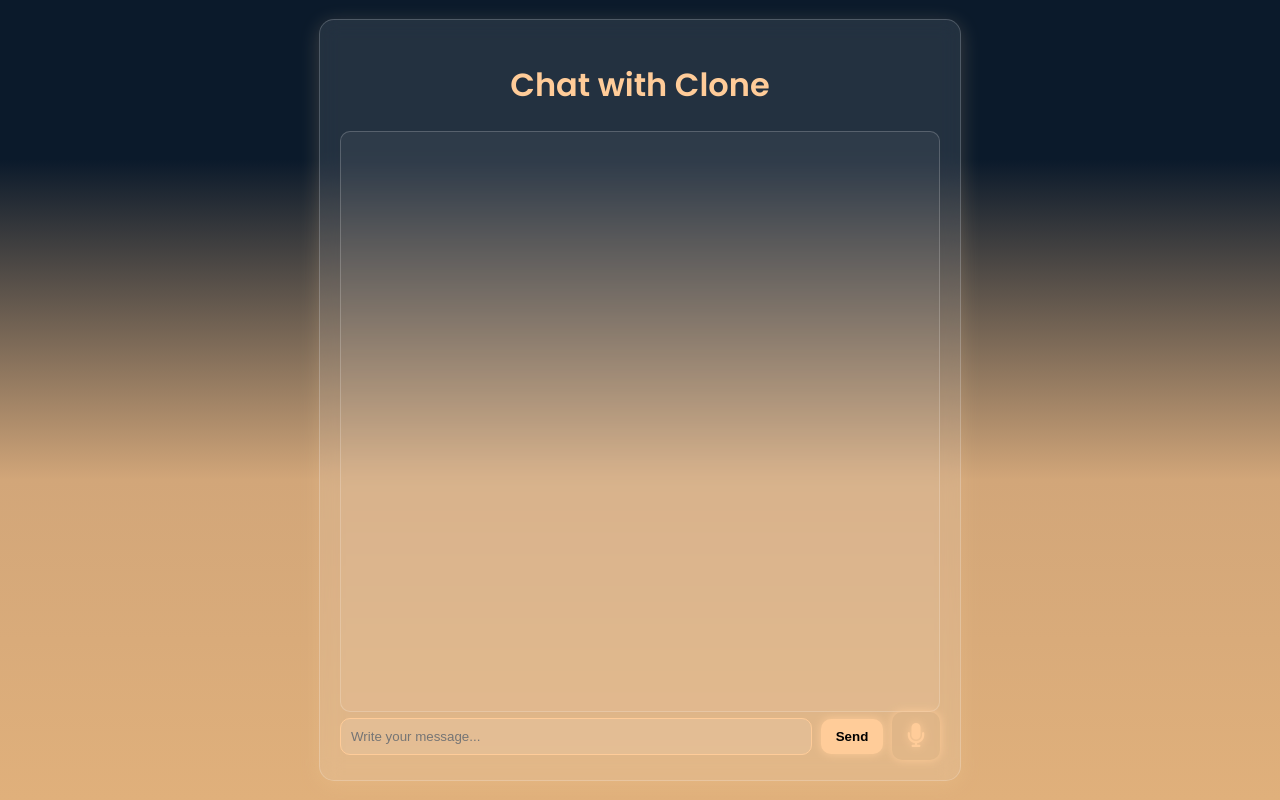
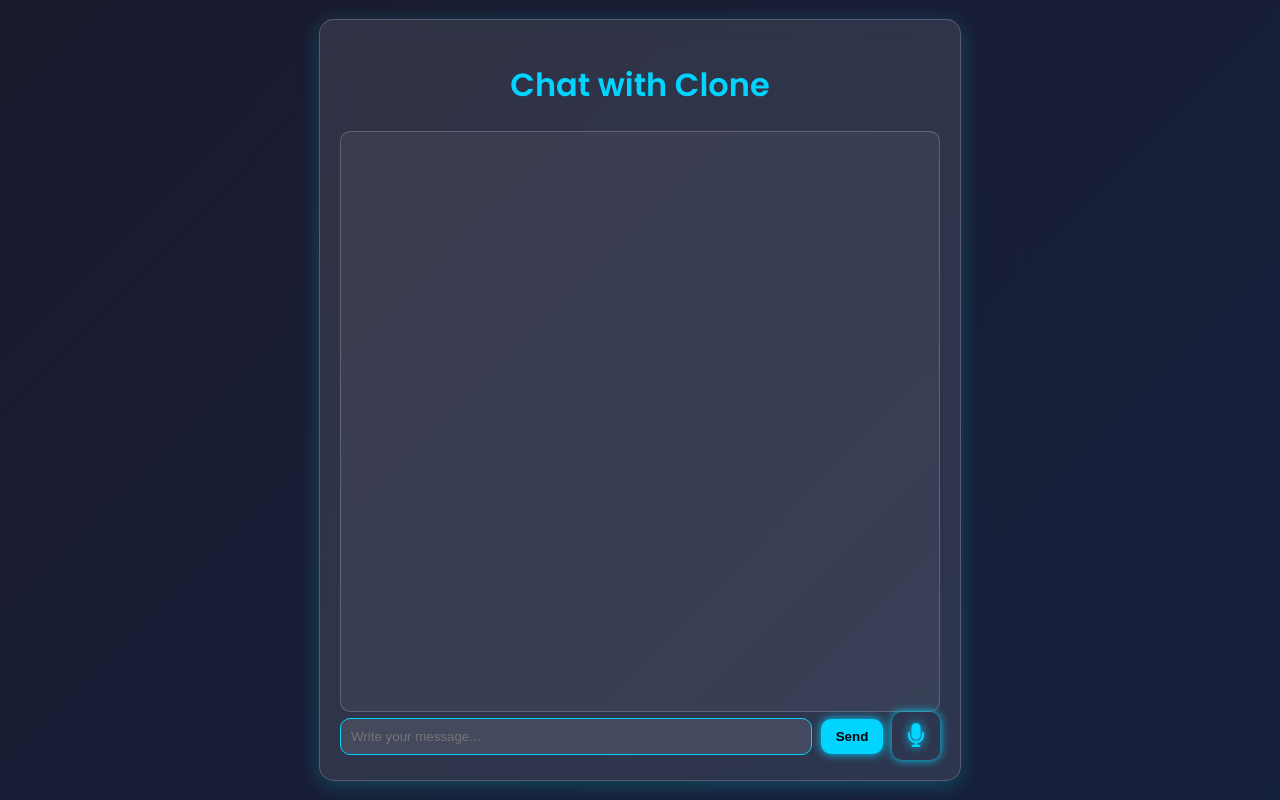
Before and after one commit to KhagendraN/flask-chat-api, a Flask app: page / in a window 1280 px wide. Run offline with Flask 3, Linux system fonts and the light colour scheme.

Commit message:
file modified

```diff
--- a/templates/chat.html
+++ b/templates/chat.html
@@ -5,24 +5,19 @@
     <meta name="viewport" content="width=device-width, initial-scale=1.0">
     <link rel="stylesheet" href="https://cdnjs.cloudflare.com/ajax/libs/font-awesome/6.5.2/css/all.min.css">
     <link rel="shortcut icon" type="web-icon" href="assets/img/logo.png">
-    <title>Chat with Clone</title>
+    <title>Khagendra's clone</title>
     <style>
         @import url('https://fonts.googleapis.com/css2?family=Poppins:wght@300;400;600&display=swap');
 
         body {
             font-family: 'Poppins', sans-serif;
-            height: 100vh;
-            margin: 0;
+            background: linear-gradient(135deg, #1a1a2e, #16213e);
+            color: #ffffff;
             display: flex;
             justify-content: center;
             align-items: center;
-            text-align: center;
-
-            /* Background Gradient: Night Sky to Desert */
-            background: linear-gradient(to bottom, #0b1a2b 20%, #d2a679 60%, #e0b07b 100%);
-            color: #ffffff;
-            position: relative;
-            overflow: hidden;
+            height: 100vh;
+            margin: 0;
         }
 
         .chat-container {
@@ -33,7 +28,7 @@
             backdrop-filter: blur(10px);
             border-radius: 15px;
             border: 1px solid rgba(255, 255, 255, 0.2);
-            box-shadow: 0 4px 20px rgba(255, 215, 160, 0.2);
+            box-shadow: 0 4px 20px rgba(0, 255, 255, 0.2);
             padding: 20px;
             display: flex;
             flex-direction: column;
@@ -41,7 +36,7 @@
 
         h1 {
             text-align: center;
-            color: #ffcc99;
+            color: #00d4ff;
         }
 
         .chat-box {
@@ -63,17 +58,17 @@
         }
 
         .message.user {
-            background: #d2a679;
-            color: #2b1d0e;
+            background: #001f3f;
+            color: #00d4ff;
             align-self: flex-end;
-            border-left: 3px solid #a87c4f;
+            border-left: 3px solid #00d4ff;
         }
 
         .message.bot {
-            background: #e0b07b;
-            color: #4a2c1a;
+            background: #003f1f;
+            color: #00ff99;
             align-self: flex-start;
-            border-left: 3px solid #a87c4f;
+            border-left: 3px solid #00ff99;
         }
 
         .input-box {
@@ -86,41 +81,41 @@
             width: 75%;
             padding: 10px;
             border-radius: 10px;
-            border: 1px solid #ffcc99;
+            border: 1px solid #00d4ff;
             background: rgba(255, 255, 255, 0.1);
-            color: #ffcc99;
+            color: #00d4ff;
             outline: none;
         }
 
         button {
-            background: #ffcc99;
+            background: #00d4ff;
             color: black;
             border: none;
             padding: 10px 15px;
             border-radius: 10px;
             cursor: pointer;
             font-weight: bold;
-            box-shadow: 0 0 10px #ffcc99;
+            box-shadow: 0 0 10px #00d4ff;
             transition: 0.3s;
         }
 
         button:hover {
-            background: #d89c6a;
-            box-shadow: 0 0 15px #ffcc99;
+            background: #0099cc;
+            box-shadow: 0 0 15px #00d4ff;
         }
 
         .mic-button {
             background: transparent;
             border: none;
             font-size: 24px;
-            color: #ffcc99;
+            color: #00d4ff;
             cursor: pointer;
-            text-shadow: 0 0 10px #ffcc99;
+            text-shadow: 0 0 10px #00d4ff;
         }
 
         .mic-button:hover {
-            color: #d89c6a;
-            text-shadow: 0 0 15px #ffcc99;
+            color: #0099cc;
+            text-shadow: 0 0 15px #00d4ff;
         }
 
         @media (max-width: 600px) {
@@ -221,6 +216,24 @@
             chatBox.scrollTop = chatBox.scrollHeight;
         }
 
+        function displayTypingEffect(message, sender) {
+            const chatBox = document.getElementById('chat-box');
+            const messageElement = document.createElement('div');
+            messageElement.classList.add('message', sender);
+            chatBox.appendChild(messageElement);
+
+            let index = 0;
+            const typingInterval = setInterval(() => {
+                if (index < message.length) {
+                    messageElement.textContent += message[index];
+                    index++;
+                    chatBox.scrollTop = chatBox.scrollHeight;
+                } else {
+                    clearInterval(typingInterval);
+                }
+            }, 50);
+        }
+
         function sendMessage() {
             const inputField = document.getElementById('message');
             const text = inputField.value.trim();
```
